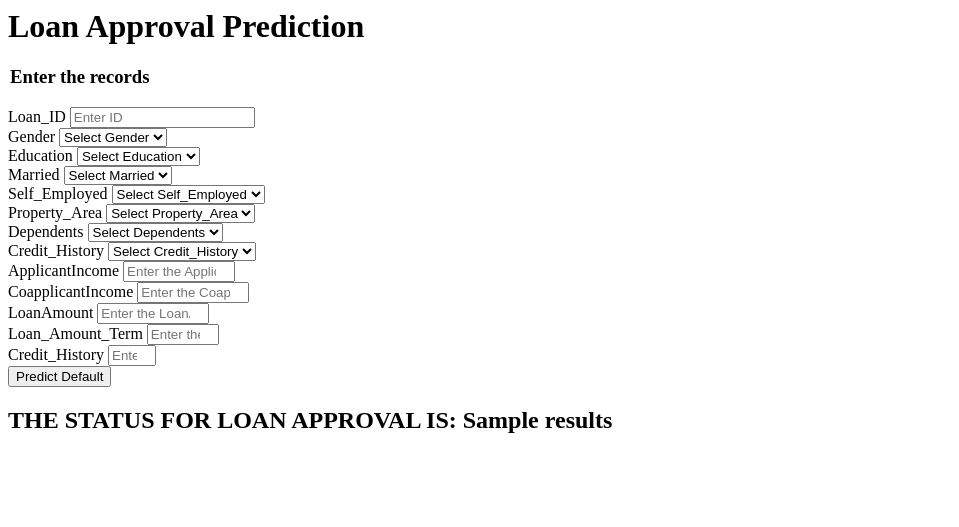
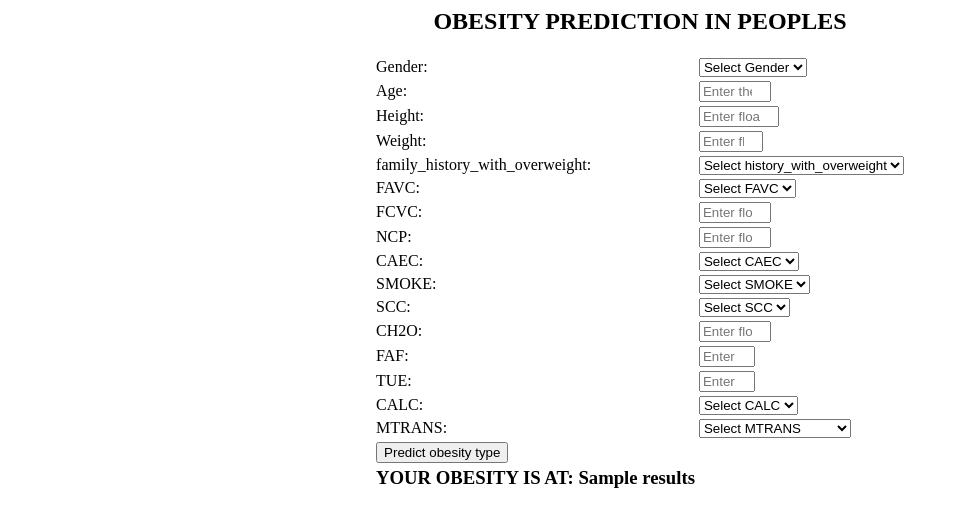
Before and after one commit to ayan-zz/obesity, a Flask app: template templates/results.html in a window 1280 px wide. Shown: the top 527 px of the page, without its empty margins (0-959 px from the left). Run offline with Flask 3, Linux system fonts and the light colour scheme; the template is opened without the code that fills it: most values are stand-ins (such as "Sample title", 1, 10 or a date in 2020).

Commit message:
'SecondCommit'

```diff
--- a/app.py
+++ b/app.py
@@ -2,7 +2,7 @@ from flask import Flask, request, render_template
 import numpy as np
 import pandas as pd
 
-from sklearn.preprocessing import StandardScaler
+from sklearn.preprocessing import LabelEncoder
 from src.pipeline.prediction_pipeline import CustomData,PredictPipeline
 
 application=Flask(__name__)
@@ -21,21 +21,21 @@ def predict_datapoint():
     else:
         data=CustomData(
             Gender=(request.form.get('Gender')),
-            Age=(request.form.get('Age')),
-            Height=(request.form.get('Height')),
-            Weight=(request.form.get('Weight')),
-            family_history_with_overweight=(request.form.get('Profamily_history_with_overweightperty_Area')),
+            Age=float(request.form.get('Age')),
+            Height=float(request.form.get('Height')),
+            Weight=float(request.form.get('Weight')),
+            family_history_with_overweight=(request.form.get('family_history_with_overweight')),
             FAVC=(request.form.get('FAVC')),
             FCVC=float(request.form.get('FCVC')),
             NCP=float(request.form.get('NCP')),
-            CAEC=float(request.form.get('CAEC')),
-            SMOKE=float(request.form.get('SMOKE')),
-            CH20=float(request.form.get('CH20')),
-            SCC=float(request.form.get('SCC')),
+            CAEC=(request.form.get('CAEC')),
+            SMOKE=(request.form.get('SMOKE')),
+            CH2O=float(request.form.get('CH2O')),
+            SCC=(request.form.get('SCC')),
             FAF=float(request.form.get('FAF')),
             TUE=float(request.form.get('TUE')),
-            CALC=float(request.form.get('CALC')),
-            MTRANS=float(request.form.get('MTRANS'))
+            CALC=(request.form.get('CALC')),
+            MTRANS=(request.form.get('MTRANS'))
         )
         pred_df=data.get_data_as_dataframe()
         print(pred_df)
@@ -43,10 +43,11 @@ def predict_datapoint():
         predict_pipeline=PredictPipeline()
         result=predict_pipeline.predict(pred_df)
 
-        categories={0:'NOT APPROVED',1:'APPROVED'}
+        categories={0:'INSUFFICIENT WEIGHT',1:'NORMAL WEIGHT',2:'OBESITY TYPE I',
+                    3:'OBESITY TYPE II',4:'OBESITY TYPE III',5:'OVERWEIGHT LEVEL I',6:'OVERWEIGHT LEVEL II'}
 
-        results = result
-    #categories[result[0]]
+
+        results = categories[result[0]]
 
 
         return render_template("results.html",results=results)
--- a/src/utils.py
+++ b/src/utils.py
@@ -23,7 +23,9 @@ def save_object(file_path,obj):
 def evaluate_models(X_train,X_test,y_train,y_test,models,params):
     try:
         report={}
-
+        le=LabelEncoder()
+        y_train=le.fit_transform(y_train)
+        y_test=le.transform(y_test)
         for i in range(len(list(models))):
             model=list(models.values())[i]
             param=params[list(models.keys())[i]]
--- a/templates/home.html
+++ b/templates/home.html
@@ -1,3 +1,3 @@
 <h1>Welcome coder!!</h1>
-<h2>Title: Loan Approval Prediction</h2>
+<h2>Title: Obesity Type Prediction</h2>
 <h3>Author: Ayan Chowdhury</h3>
--- a/templates/results.html
+++ b/templates/results.html
@@ -1,143 +1,197 @@
 <html>
-<body>
-    <div class="login">
-       <h1>Loan Approval Prediction</h1>
+<head>
+<title>Prediction for Obesity in Peoples</title>
+</head>
 
-       <form action="{{ url_for('predict_datapoint')}}" method="POST">
-        <h3>
-            <legend>Enter the records</legend>
-        </h3>
-        <div class="mb-3">
-            <label class="form-label">Loan_ID</label>
-            <input class="form-control" type="number" name="Loan ID" placeholder="Enter ID" />
-        </div>
+<h2 ALIGN="CENTER">OBESITY PREDICTION IN PEOPLES </h2>
 
-        <div class="mb-3">
-            <label class="form-label">Gender</label>
-            <select class="form-control" name="Gender" placeholder="Enter Gender" required>
+<form action="{{url_for('predict_datapoint')}}" method="post">
+    <table border="0" align="center">
+<tbody>
+
+<tr>
+    <td><label for="Gender">Gender:</label></td>
+    <td><select class="form-control" name="Gender" placeholder="Enter Gender" required>
         <option class="placeholder" selected disabled value="">Select Gender</option>
-                <option value='Male'>
-                    MALE
+        <option value="Male">
+            Male
         </option>
-                <option value='Female'>
-                    FEMALE
+        <option value="Female">
+            Female
         </option>
     </select>
-        </div>
-        <div class="mb-3">
-            <label class="form-label">Education</label>
-            <select class="form-control" name="Education" placeholder="Enter Education" required>
-                <option class="placeholder" selected disabled value="">Select Education</option>
-                <option value='Graduate'>
-                    Graduate
+    </td>
+</tr>
+
+
+<tr>
+    <td><label for="Age">Age:</label></td>
+    <td><input class="form-control" type="number" name="Age" placeholder="Enter the Age" min='0' max='1000' /></td>
+</tr>
+
+<tr>
+    <td><label for="Height">Height:</label></td>
+    <td><input id="Height" maxlength="50" name="Height" type="number" type="number" min="1" max="100" step="0.1" placeholder="Enter float value" /></td>
+</tr>
+
+<tr>
+    <td><label for="Weight">Weight:</label></td>
+    <td><input id="Weight" maxlength="50" name="Weight" type="number" type="number" min="1" max="500" placeholder="Enter float value" /></td>
+</tr>
+
+<tr>
+    <td><label for="family_history_with_overweight">family_history_with_overweight:</label></td>
+    <td><select class="form-control" name="family_history_with_overweight" placeholder="Enter Family History" required>
+        <option class="placeholder" selected disabled value="">Select history_with_overweight</option>
+        <option value="yes">
+            yes
         </option>
-                <option value='Not Graduate'>
-                    Not Graduate
+        <option value="no">
+            no
         </option>
     </select>
-        </div>
-        <div class="mb-3">
-            <label class="form-label">Married</label>
-            <select class="form-control" name="Married" placeholder="Enter Married" required>
-                <option class="placeholder" selected disabled value="">Select Married</option>
-                <option value='Yes'>
-                    Yes
+    </td>
+</tr>
+
+<tr>
+    <td><label for="FAVC">FAVC:</label></td>
+    <td><select class="form-control" name="FAVC" placeholder="Enter FAVC" required>
+        <option class="placeholder" selected disabled value="">Select FAVC</option>
+        <option value="yes">
+            yes
         </option>
-                <option value='No'>
-                    No
+        <option value="no">
+            no
         </option>
     </select>
-        </div>
-        <div class="mb-3">
-            <label class="form-label">Self_Employed</label>
-            <select class="form-control" name="Self_Employed" placeholder="Enter Self_Employed" required>
-                <option class="placeholder" selected disabled value="">Select Self_Employed</option>
-                <option value='Yes'>
-                    Yes
+    </td>
+</tr>
+
+<tr>
+    <td><label for="FCVC">FCVC: </label></td>
+    <td><input id="FCVC" maxlength="50" name="FCVC" type="number" type="number" min="1" max="50" step="0.1" placeholder="Enter float value" /></td>
+</tr>
+
+<tr>
+    <td><label for="NCP">NCP: </label></td>
+    <td><input id="NCP" maxlength="50" name="NCP" type="number" type="number" min="1" max="50" step="0.1" placeholder="Enter float value" /></td>
+</tr>
+
+<tr>
+    <td><label for="CAEC">CAEC:</label></td>
+    <td><select name="CAEC" placeholder="Enter CAEC" required>
+        <option class="placeholder" selected disabled value="">Select CAEC</option>
+        <option value="Sometimes">
+            Sometimes
         </option>
-                <option value='No'>
-                    No
+        <option value="Frequently">
+            Frequently
+        </option>
+        <option value="Always">
+            Always
+        </option>
+        <option value="no">
+            no
         </option>
     </select>
-        </div>
-        <div class="mb-3">
-            <label class="form-label">Property_Area</label>
-            <select class="form-control" name="Property_Area" placeholder="Enter Property_Area" required>
-                <option class="placeholder" selected disabled value="">Select Property_Area</option>
-                <option value='Semiurban'>
-                    Semiurban
+</td>
+</tr>
+
+<tr>
+    <td><label for="SMOKE">SMOKE:</label></td>
+    <td><select class="form-control" name="SMOKE" placeholder="Enter SMOKE" required>
+        <option class="placeholder" selected disabled value="">Select SMOKE</option>
+        <option value="yes">
+            yes
         </option>
-                <option value='Urban'>
-                    Urban
-                </option>
-                <option value='Rural'>
-                    Rural
+        <option value="no">
+            no
         </option>
     </select>
-        </div>
-        <div class="mb-3">
-            <label class="form-label">Dependents</label>
-            <select class="form-control" name="Dependents" placeholder="Enter Dependents" required>
-                <option class="placeholder" selected disabled value="">Select Dependents</option>
-                <option value='0'>
-                    0
+    </td>
+</tr>
+
+<tr>
+    <td><label for="SCC">SCC:</label></td>
+    <td><select class="form-control" name="SCC" placeholder="Enter SCC" required>
+        <option class="placeholder" selected disabled value="">Select SCC</option>
+        <option value="yes">
+            yes
         </option>
-                <option value='1'>
-                    1
-                </option>
-                <option value='2'>
-                    2
-                </option>
-                <option value='3+'>
-                    3+
+        <option value="no">
+            no
         </option>
     </select>
-        </div>
-        <div class="mb-3">
-            <label class="form-label">Credit_History</label>
-            <select class="form-control" name="Credit_History" placeholder="Enter Credit_History" required>
-                <option class="placeholder" selected disabled value="">Select Credit_History</option>
-                <option value='1'>
-                    1
+    </td>
+</tr>
+
+<tr>
+    <td><label for="CH2O">CH2O: </label></td>
+    <td><input id="CH2O" maxlength="50" name="CH2O" type="number" type="number" min="1" max="10" step="0.1" placeholder="Enter float value" /></td>
+</tr>
+
+<tr>
+    <td><label for="FAF">FAF: </label></td>
+    <td><input id="FAF" maxlength="50" name="FAF" type="number" type="number" min="1" max="10" placeholder="Enter float value" /></td>
+</tr>
+
+<tr>
+    <td><label for="TUE">TUE: </label></td>
+    <td><input id="TUE" maxlength="50" name="TUE" type="number" type="number" min="1" max="10" placeholder="Enter float value" /></td>
+</tr>
+
+<tr>
+    <td><label for="CALC">CALC:</label></td>
+    <td><select name="CALC" placeholder="Enter CALC" required>
+        <option class="placeholder" selected disabled value="">Select CALC</option>
+        <option value="Sometimes">
+            Sometimes
         </option>
-                <option value='0'>
-                    0
+        <option value="Frequently">
+            Frequently
+        </option>
+        <option value="Always">
+            Always
+        </option>
+        <option value="no">
+            no
         </option>
     </select>
+</td>
+</tr>
+
+<tr>
+    <td><label for="MTRANS">MTRANS:</label></td>
+    <td><select name="MTRANS" placeholder="Enter MTRANS" required>
+        <option class="placeholder" selected disabled value="">Select MTRANS</option>
+        <option value="Public_Transportation">
+            Public_Transportation
+        </option>
+        <option value="Automobile">
+            Automobile
+        </option>
+        <option value="Walking">
+            Walking
+        </option>
+        <option value="Motorbike">
+            Motorbike
+        </option>
+        <option value="Bike">
+            Bike
+        </option>
+    </select>
+</td>
+</tr>
+
+<tr>
+<td><div class="mb-3">
+    <input class="btn btn-primary" type="submit" value="Predict obesity type" required />
 </div>
-        <div class="mb-3">
-            <label class="form-label">ApplicantIncome</label>
-            <input class="form-control" type="number" name="ApplicantIncome"
-             placeholder="Enter the ApplicantIncome" min='0' max='100000000' />
-        </div>
-        <div class="mb-3">
-            <label class="form-label">CoapplicantIncome</label>
-            <input class="form-control" type="number" name="CoapplicantIncome"
-             placeholder="Enter the CoapplicantIncome" min='0' max='100000000' />
-        </div>
-        <div class="mb-3">
-            <label class="form-label">LoanAmount</label>
-            <input class="form-control" type="number" name="LoanAmount"
-             placeholder="Enter the LoanAmount" min='0' max='100000000' />
-        </div>
-        <div class="mb-3">
-            <label class="form-label">Loan_Amount_Term</label>
-            <input class="form-control" type="number" name="Loan_Amount_Term"
-             placeholder="Enter the Loan_Amount_Term" min='0' max='1000' />
-        </div>
-        <div class="mb-3">
-            <label class="form-label">Credit_History</label>
-            <input class="form-control" type="number" name="Credit_History"
-             placeholder="Enter the Credit_History" min='0' max='1' />
-        </div>
-        <div class="mb-3">
-            <div class="mb-3">
-                <input class="btn btn-primary" type="submit" value="Predict Default" required />
-            </div>
+</td></tr>
+<td><div>
+    <h3 ALIGN="CENTER">YOUR OBESITY IS AT: {{results}} </h3>
+</td></div>
 </form>
 </div>
-    <h2>
-        THE STATUS FOR LOAN APPROVAL IS: {{results}}
-    </h2>
 </body>
 </html>
```
Also changed, not shown: src/components/data_ingestion.py (+0 -10 lines), src/components/data_transformation.py (+8 -8 lines), src/components/model_trainer.py (+8 -3 lines), src/pipeline/prediction_pipeline.py (+38 -28 lines), src/pipeline/training_pipeline.py (+14 -0 lines), .github/workflows/main.yaml (added), 3 other files. Lines whose indentation alone changed are shown as unchanged.
